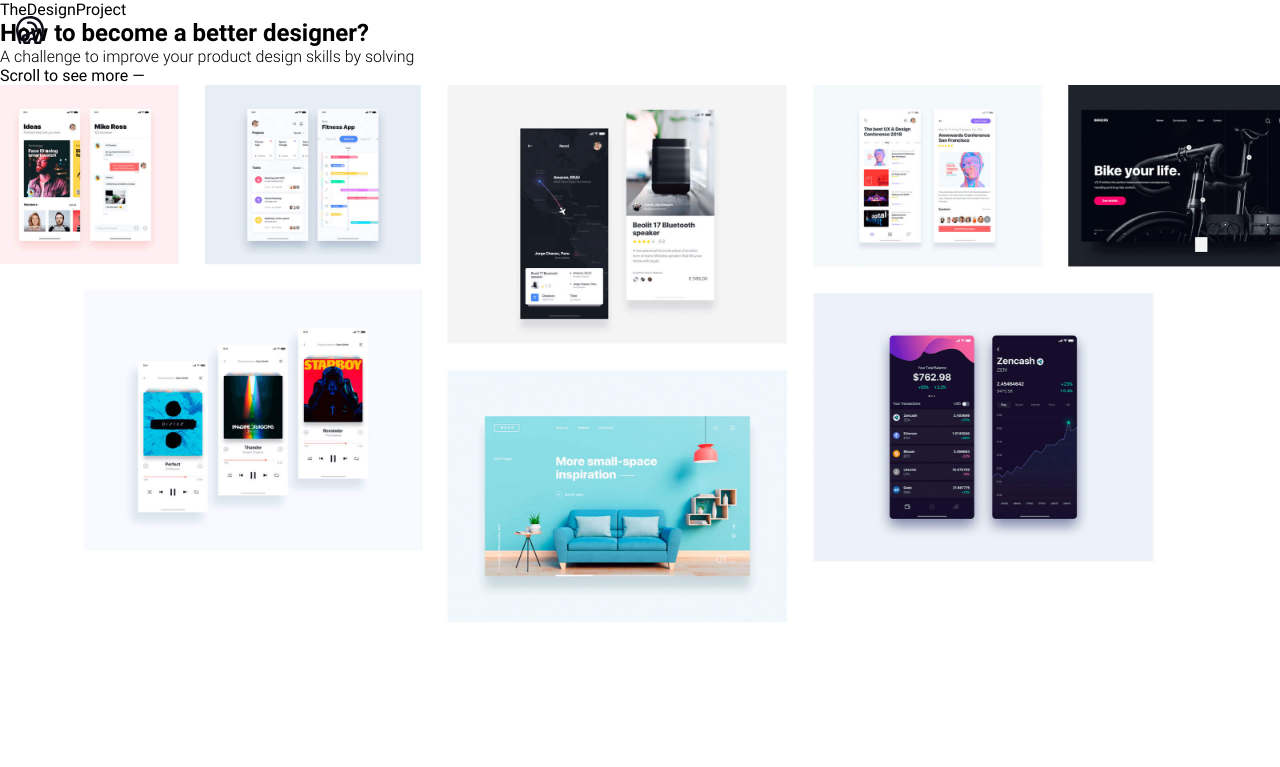
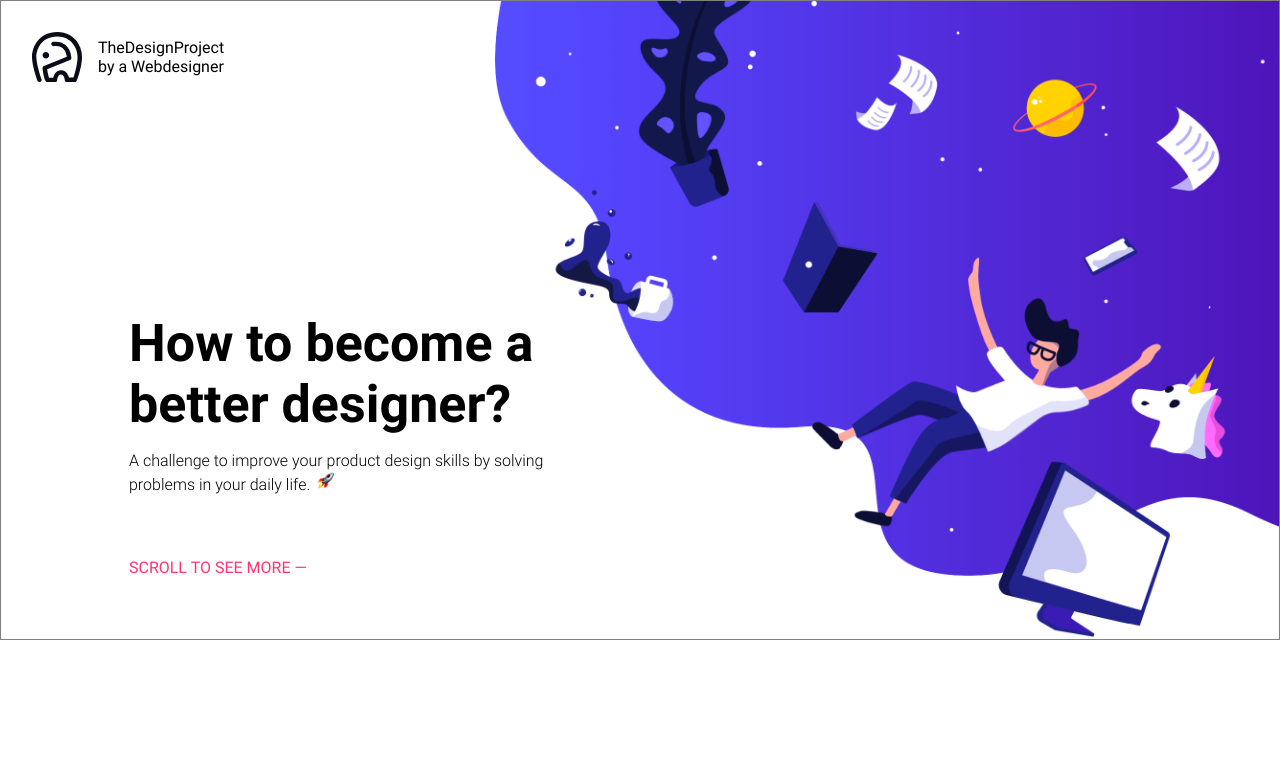
Before and after one commit to StefanAiroaie/Designer-Challenge, a plain HTML site: page index.html in a window 1280 px wide. Shown: the top 767 px of the page. Drawn offline with Linux system fonts and the light colour scheme.

Commit message:
hero animation done

```diff
--- a/assets/css/style.css
+++ b/assets/css/style.css
@@ -29,6 +29,11 @@ h3 {
     font-size: 1.8rem;
 }
 
+h1 {
+    font-size: 3.25rem;
+}
+
+
 h1,
 h2,
 h3 {
@@ -41,7 +46,7 @@ h3 {
 
 
 p {
-    font-family: Roboto-Light;
+    font-family: var(--font-light);
 }
 
 :root {
@@ -54,12 +59,84 @@ p {
     --font-bold: Roboto-Bold;
 }
 
-.logo {
-    width: 60px;
-    padding: 1rem;
-    position: fixed;
+
+
+.hero {
+    width: 100vw;
+    height: 80vh;
+    margin-bottom: 4rem;
+    background-image: url("../img/ilustracion1.png");
+    background-position: right top;
+    background-size: contain;
+    background-repeat: no-repeat;
+    margin-bottom: 8rem;
+    border: 1px solid gray;
+}
+
+.heroContent {
+    width: 100vw;
+    height: 80vh;
+    display: flex;
+    align-items: flex-end;
+    gap: 3rem;
+    padding-bottom: 4rem;
+}
+
+.hero .heroContent .heroImage {
+    width: 50%;
+    animation: move 4s ease-in-out infinite;
+}
+
+@keyframes move {
+    0% {
+        transform: translateY(0);
+    }
+
+    33% {
+        transform: translateY(30px);
+    }
+
+    66% {
+        transform: translateY(-30);
+    }
+
+    100% {
+        transform: translateY(0);
+    }
+}
+
+.icon {
+    width: 5%;
+}
+
+.heroInfos {
+    padding-left: 8rem;
+    display: flex;
+    flex-direction: column;
+    gap: 1rem;
 
 }
+
+.scroll {
+    color: var(--color03);
+    font-size: 0.8;
+    text-transform: uppercase;
+    padding-top: 3rem;
+}
+
+
+
+
+.logo {
+    width: 50px;
+    margin: 2rem 2rem;
+    position: fixed;
+    display: flex;
+    gap: 1rem;
+    align-items: center;
+
+}
+
 
 .pojects {
     width: 100vw;
@@ -69,10 +146,25 @@ p {
 
 .pojects img {
     width: 100%;
+    border: 1px solid red;
 }
 
 .learnigsIcon {
     width: 3%;
+}
+
+
+
+/* infos */
+
+.infos {
+    display: flex;
+    flex-direction: column;
+
+}
+
+.learnigs-table {
+    display: grid;
 }
 
 
--- a/index.html
+++ b/index.html
@@ -10,22 +10,29 @@
 
 <body>
     <header>
-        <div class="logo"><img src="./assets/img/logo.svg" alt="logo"></div>
-        <div class="projectName">TheDesignProject</div>
-        <div class="projectAuthor"></div>
+        <section class="logo">
+            <img src="./assets/img/logo.svg" alt="logo">
+            <div class="projectInfos">
+                <div class="projectName">TheDesignProject</div>
+                <div class="projectAuthor">by a Webdesigner</div>
+            </div>
+        </section>
+
+    </header>
+    <main>
         <section class="hero">
-            <div class="hero infos">
-                <h1>How to become a
-                    better designer?</h1>
-                <p>A challenge to improve your product design skills by solving</p>
-                <div class="scroll">Scroll to see more —</div>
+            <div class="heroContent">
+                <div class="heroInfos">
+                    <h1>How to become a
+                        better designer?</h1>
+                    <p>A challenge to improve your product design skills by solving problems in your daily life. <img class="icon"
+                            src="./assets/img/rocket.png" alt="icon-rocket"></p>
+                    <div class="scroll">Scroll to see more —</div>
+                </div><img class="heroImage" src="./assets/img/ilustracion_people.png"
+                    alt="animation_ilustracion_people">
             </div>
-            <div class="heroImage"></div>
         </section>
-    </header>
 
-
-    <main>
 
         <section class="pojects">
             <img src="./assets/img/images.jpg" alt="big-image-with-projects">
```
